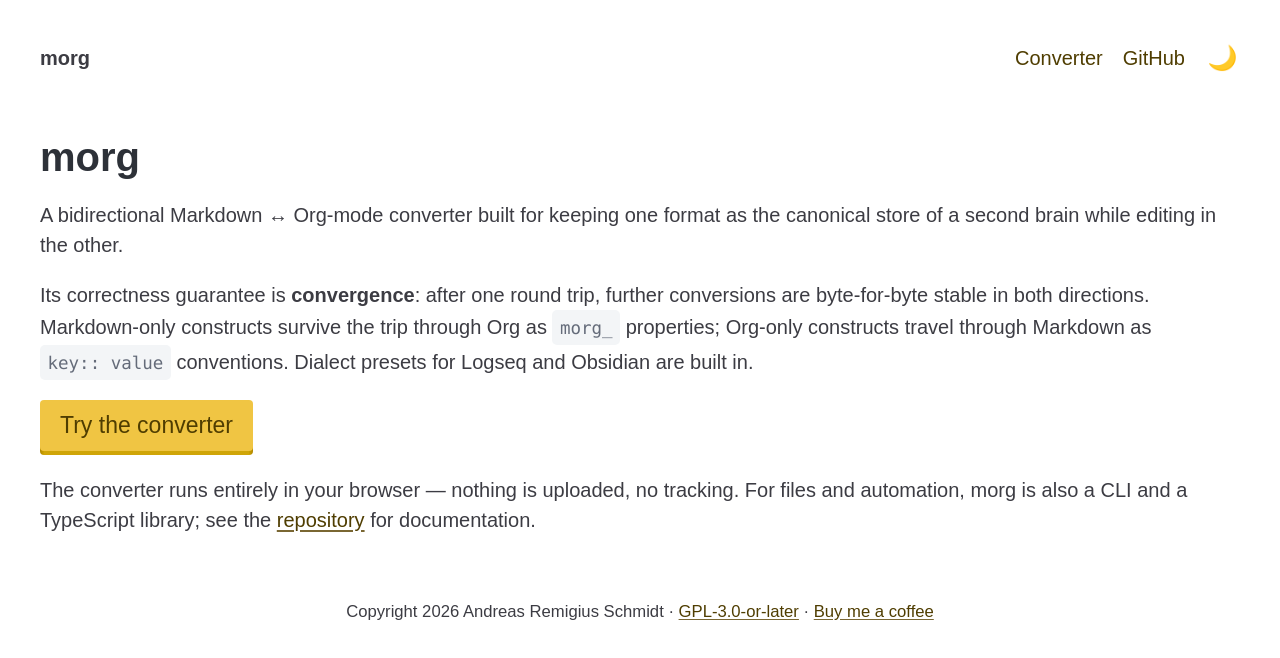
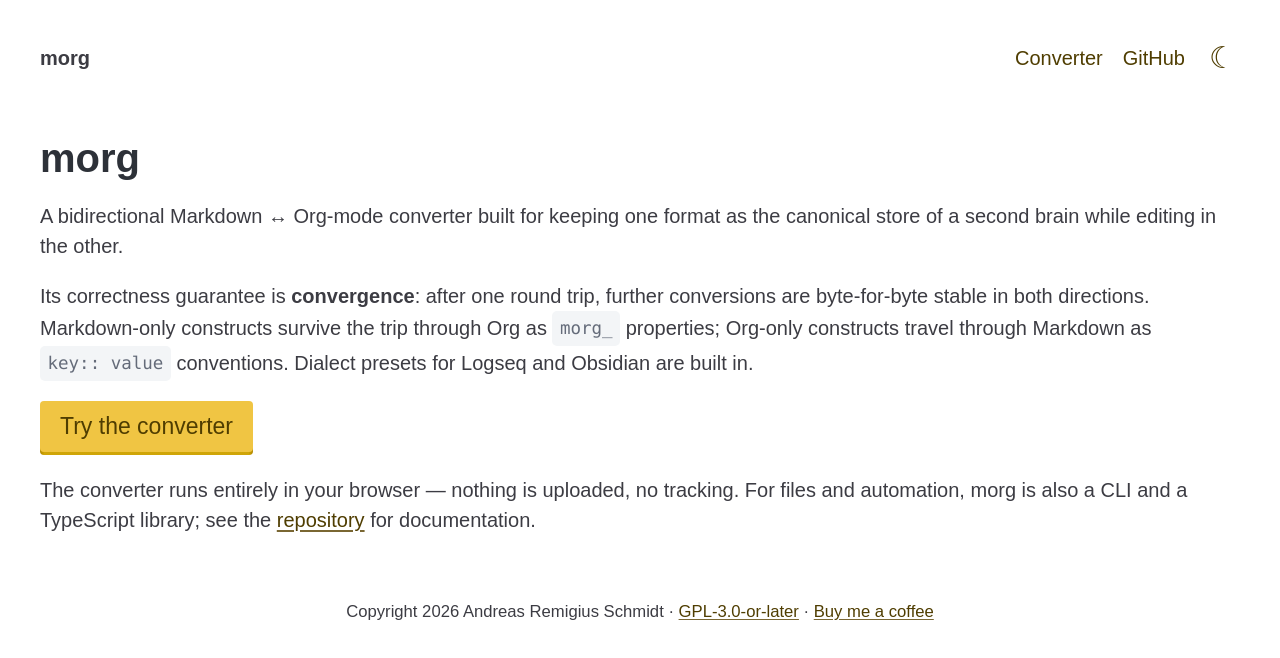
Before and after one commit to remigius42/morg, a website built with Vite: page web/index.html in a window 1280 px wide. Built offline with nearby package versions, Linux system fonts and the light colour scheme.

Commit message:
fix: brand-tinted text glyphs in theme toggle

```diff
--- a/web/src/theme.css
+++ b/web/src/theme.css
@@ -155,8 +155,9 @@ body > footer,
   padding: 0;
   margin: 0;
   cursor: pointer;
-  font-size: 1.2rem;
+  font-size: 1.5rem;
   line-height: 1;
+  color: var(--pico-primary);
 
   /* fixed box so the sun/moon glyphs don't change the button size */
   display: inline-flex;
--- a/web/src/theme.ts
+++ b/web/src/theme.ts
@@ -49,7 +49,8 @@ export function initThemeToggle(button: HTMLElement | null): void {
     return
   }
   const updateLabel = () => {
-    button.textContent = effectiveTheme() === "dark" ? "☀️" : "🌙"
+    // text-presentation glyphs (not emoji) so CSS can tint them
+    button.textContent = effectiveTheme() === "dark" ? "☀︎" : "☾"
   }
   button.addEventListener("click", () => {
     const next: Theme = effectiveTheme() === "dark" ? "light" : "dark"
```
